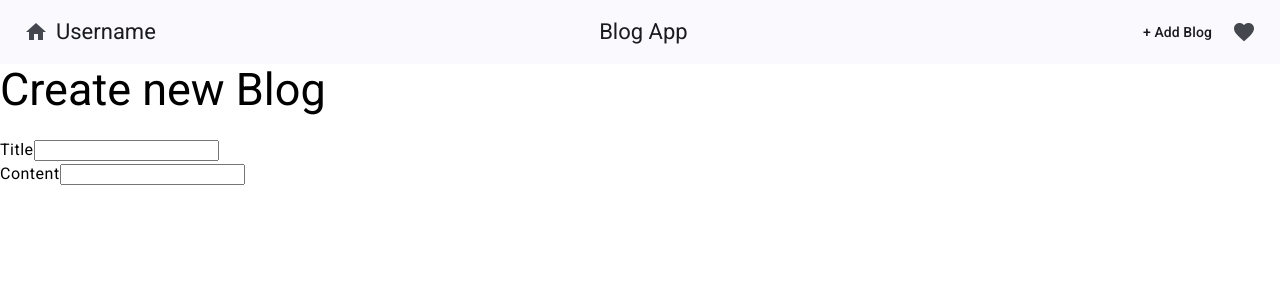
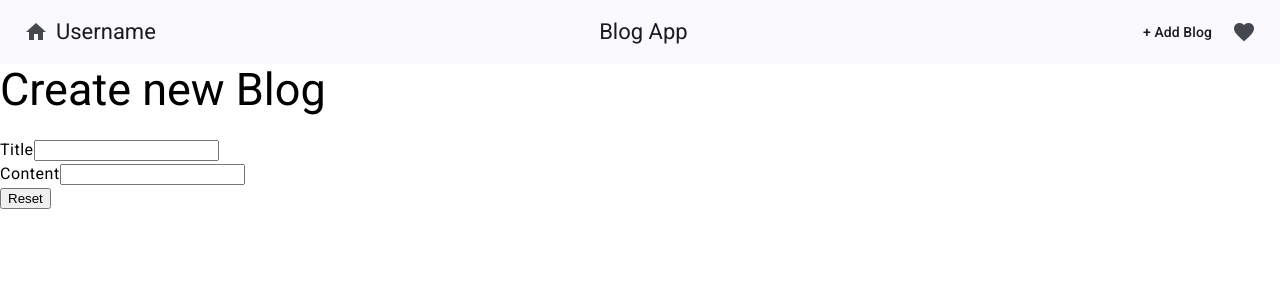
Before and after one commit to alainhaldi/angular-blog-app-alain-haldi, an Angular app: page /add in a window 1280 px wide. Shown: the top 300 px of the page. Built offline with nearby package versions, Linux system fonts and the light colour scheme.

Commit message:
Reset function

```diff
--- a/src/app/features/add-blog-screen/add-blog-screen.component.html
+++ b/src/app/features/add-blog-screen/add-blog-screen.component.html
@@ -18,6 +18,7 @@
     @if (showButton) {
     <button class="button">Submit</button>
     }
+    <button class="reset" (click)="onReset()">Reset</button>
   </div>
 
   @if (contentIsValid) {
--- a/src/app/features/add-blog-screen/add-blog-screen.component.ts
+++ b/src/app/features/add-blog-screen/add-blog-screen.component.ts
@@ -49,5 +49,10 @@ export class AddBlogScreenComponent {
     console.log(this.form.controls.title.value);
     console.log(this.form.controls.content.value);
     console.log('Submitted');
+    this.onReset();
+  }
+
+  onReset() {
+    this.form.reset();
   }
 }
```
